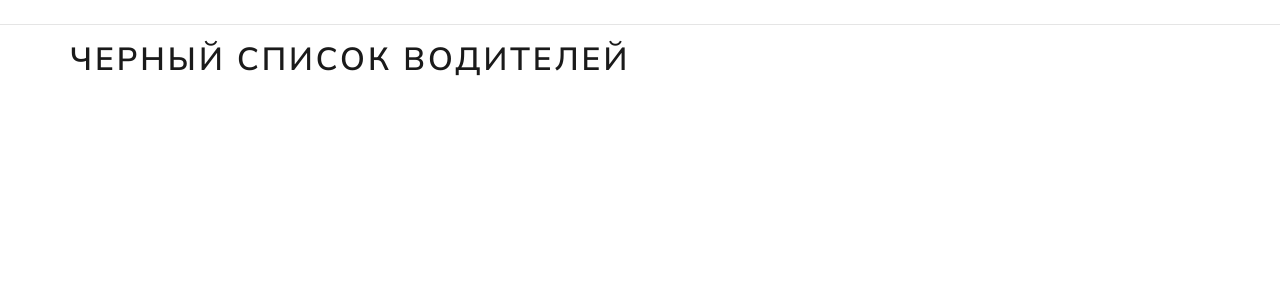
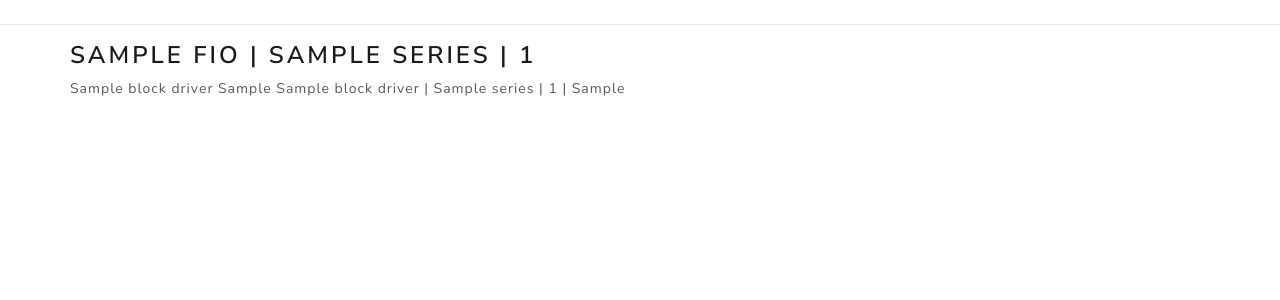
Before and after one commit to Tsarevich01/megataxi12, a Flask app: template app/templates/blacklist.html in a window 1280 px wide. Shown: the part 89-389 px from the top of the page. Run offline with Flask 2, Linux system fonts and the light colour scheme; the template is opened without the code that fills it: most values are stand-ins (such as "Sample title", 1, 10 or a date in 2020); some libraries are stand-ins or nearby versions.

Commit message:
ЧС но чет ругается на block думаю из за того что его не ввели

```diff
--- a/app/db.py
+++ b/app/db.py
@@ -61,10 +61,10 @@ def add_driver(second_name, first_name, middle_name, series, number):
 
 
 # Update driver
-def update_driver(driver_id, new_second_name, new_first_name, new_middle_nam, new_series, new_number, block, block_reason, car_id):
+def update_driver(driver_id, new_second_name, new_first_name, new_middle_nam, new_series, new_number, new_block, new_block_reason, car_id):
     conn, cur = get_db()
     cur.execute('UPDATE driver SET second_name = ?, first_name =?, middle_name = ?, series = ?, number = ?, block = ?, block_reason = ?, car_id = ? WHERE id = ?',
-                [new_second_name, new_first_name, new_middle_nam, new_series, new_number, block, block_reason, car_id, driver_id])
+                [new_second_name, new_first_name, new_middle_nam, new_series, new_number, new_block, new_block_reason, car_id, driver_id])
     conn.commit()
 
 
--- a/app/routes.py
+++ b/app/routes.py
@@ -2,6 +2,10 @@ from flask import render_template, flash, redirect, url_for, request
 from app import app, db
 from app.forms import LoginForm
 
+
+driveuser = {'fio': 'ФИО',
+                 'series': 'Серия паспорта',
+                 'number': 'Номер паспорта'}
 
 # Главная
 @app.route('/')
@@ -32,16 +36,20 @@ def acts():
 # ЧС
 @app.route('/blacklist')
 def blacklist():
-    return render_template('blacklist.html', title='Чёрный список')
+    drivers = db.get_all_drivers()
+    block_driver =[]
+    for driver in drivers:
+        if driver.block == 1:
+            block_driver.append(db.get_driver(driver.driver_id))
+
+    return render_template('blacklist.html', title='Чёрный список', driveuser=driveuser, block_driver=block_driver)
 
 
 # Водители
 @app.route('/drivers')
 def drivers():
     # Это зачем??
-    driveuser = {'fio': 'ФИО',
-                 'series': 'Серия паспорта',
-                 'number': 'Номер паспорта'}
+
     # Вот сверху
     drivers = db.get_all_drivers()
     return render_template('drivers.html', title='Водители', drivers=drivers, driveuser=driveuser)
@@ -78,11 +86,16 @@ def update_driver(driver_id):
         new_middle_name = request.form['middle_name']
         new_series = request.form['series']
         new_number = request.form['number']
-        db.update_driver(driver_id, new_second_name, new_first_name, new_middle_name, new_series, new_number)
+        new_block = request.form['block']
+        new_block_reason = request.form['block_reason']
+        db.update_driver(driver_id, new_second_name, new_first_name, new_middle_name, new_series, new_number, new_block, new_block_reason)
 
         flash('Данные о водителе обнавлены')
+        if driver.block == 1:
+            return render_template('blacklist.html', driver=driver)
+        else:
+            return redirect(url_for('drivers'))
 
-        return redirect(url_for('drivers'))
     return render_template('update_driver.html', driver=driver)
 
 
--- a/app/templates/blacklist.html
+++ b/app/templates/blacklist.html
@@ -1,6 +1,11 @@
-<!{% extends "base.html" %}
-
+{% extends "base.html" %}
+<h1>Черный список водителей</h1>
 {% block content %}
-    <h1>Черный список водителей</h1>
+    <h3>{{ driveuser.fio }}    |    {{ driveuser.series }}  |  {{ driveuser.number }}</h3>
+    <div>
+        <p>
+            {{ block_driver.second_name }} {{ block_driver.first_name }} {{ block_driver.middle_name }} | {{ block_driver.series }} | {{ block_driver.number }} | {{ block_driver.block_reason }}
+        </p>
+    </div>
 
 {% endblock %}
```
Also changed, not shown: app/templates/update_driver.html (+6 -2 lines).
